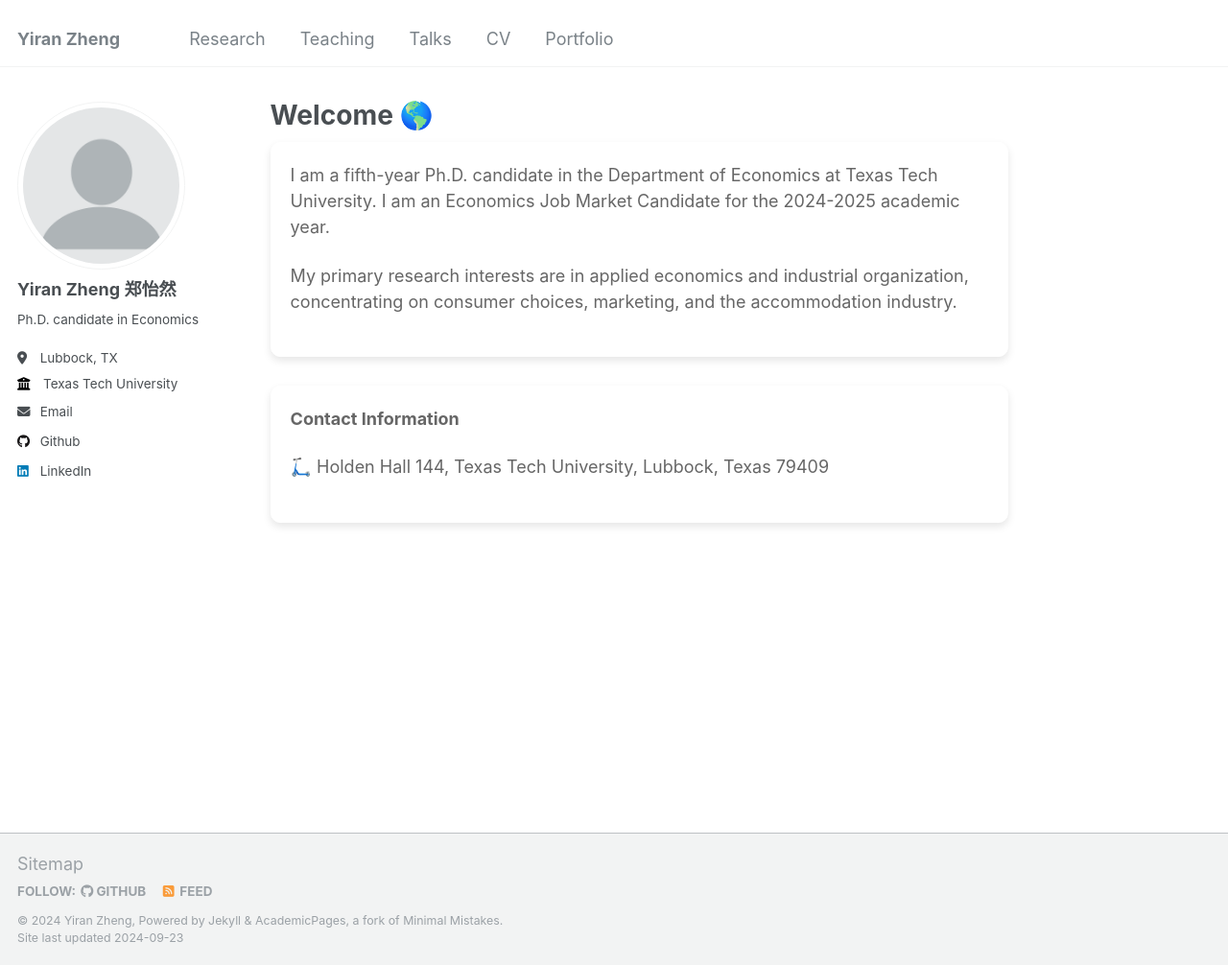
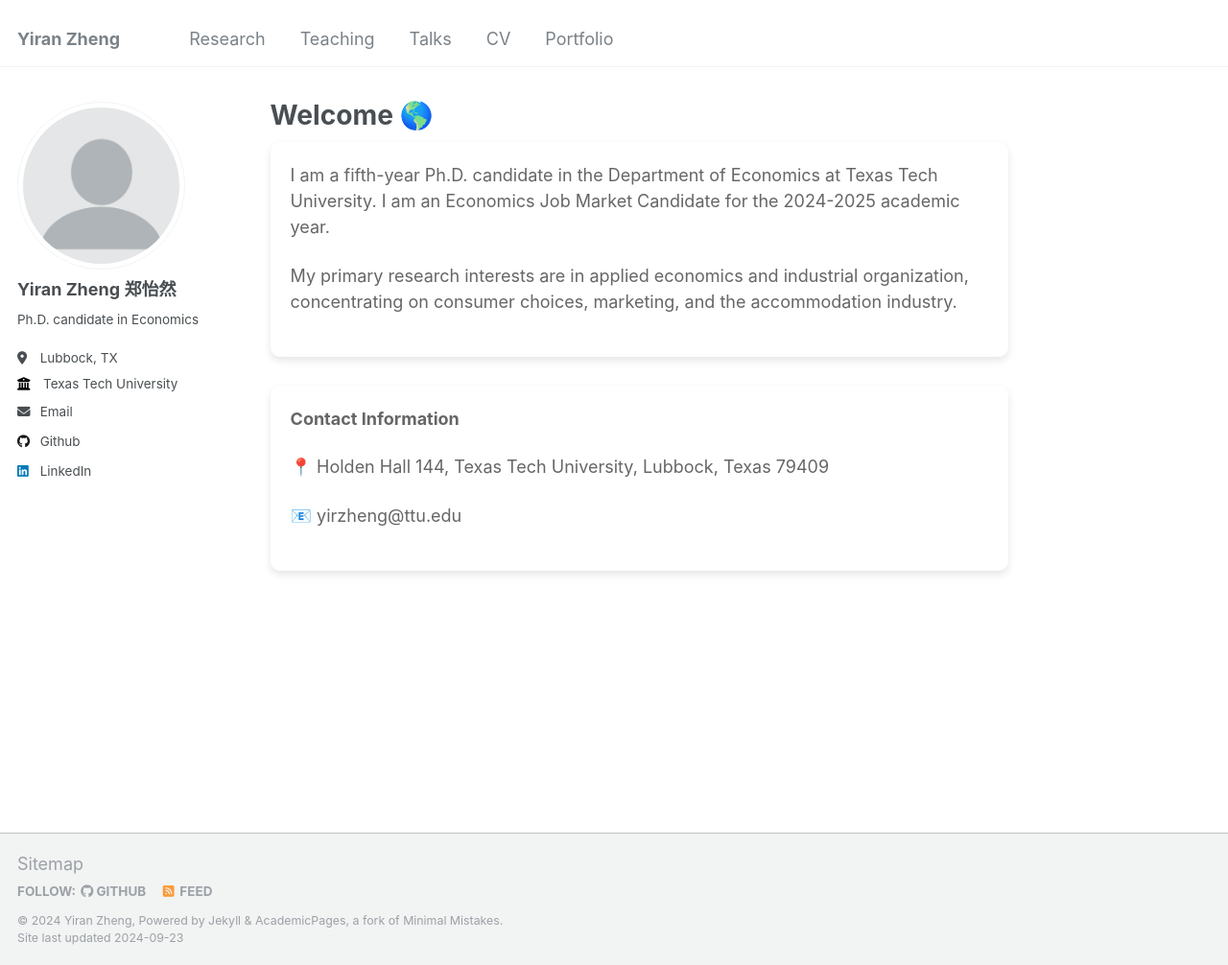
Before and after one commit to yiran-zheng/yiran-zheng.github.io, a Jekyll site: the page built from _pages/about.md, in a window 1280 px wide and 1006 px high. Shown: the whole window at 96% size. Built offline with Jekyll 4.4.1, drawn with Linux system fonts in a browser that asks for light colours.

Commit message:
Update about.md

```diff
--- a/_pages/about.md
+++ b/_pages/about.md
@@ -24,10 +24,10 @@ redirect_from:
     <div style="flex: 2;font-size: 18px;color: #666666;">
       <p><strong>Contact Information</strong></p>
       <p>
-      &#128756; Holden Hall 144, Texas Tech University, Lubbock, Texas 79409
+      &#128205; Holden Hall 144, Texas Tech University, Lubbock, Texas 79409
       </p>
       <p>
-
+      &#128231; yirzheng@ttu.edu
       </p>
     </div>
   </div>
```
